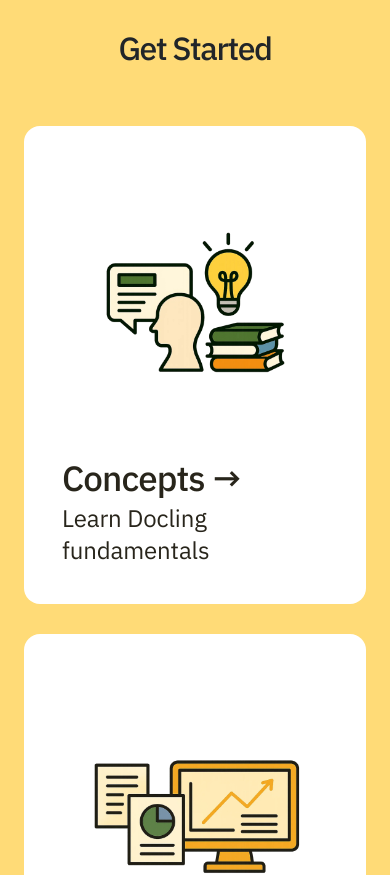
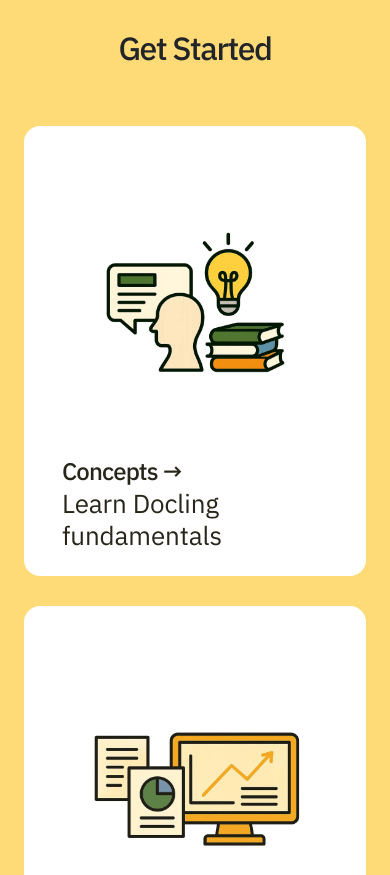
Before and after one commit to docling-project/website, a Next.js app: page / in a window 390 px wide. Shown: the part 3600-4475 px from the top of the page. Built offline with nearby package versions, Linux system fonts and the light colour scheme.

Commit message:
responsiveness fixes on get started section

```diff
--- a/src/components/pages/Home/TrasnformContent/styles.module.scss
+++ b/src/components/pages/Home/TrasnformContent/styles.module.scss
@@ -10,7 +10,11 @@
   align-items: flex-start;
   justify-content: center;
   padding: 56px 0px;
-  @include media-breakpoint-down(md) {
+  @include media-breakpoint-down(xl) {
+    gap: var(--spacer-4);
+    padding: 0px;
+  }
+  @include media-breakpoint-down(lg) {
     gap: var(--spacer-2);
     padding: 0px;
   }
@@ -20,7 +24,7 @@
     line-height: 52px !important;
     letter-spacing: -1.12px !important;
     max-width: 620px;
-    @include media-breakpoint-down(md) {
+    @include media-breakpoint-down(lg) {
       font-size: 36px !important;
     }
   }
--- a/src/components/ui/Card/styles.module.scss
+++ b/src/components/ui/Card/styles.module.scss
@@ -9,7 +9,26 @@
   border-radius: var(--spacer-2);
   color: var(--primary-body);
   background-color: var(--primary-white);
-  min-width: 653px;
+  width: 653px;
+  @include media-breakpoint-down(1385) {
+    flex-basis: 45%;
+    height: 450px;
+  }
+
+  @include media-breakpoint-down(1100) {
+    width: 450px;
+    padding: 24px;
+  }
+  @include media-breakpoint-down(lg) {
+    width: fit-content;
+    flex-basis: 40%;
+    padding: 16px;
+  }
+  @include media-breakpoint-down(md) {
+    width: 100%;
+    flex-basis: 100%;
+    padding: 38px;
+  }
   &_text {
     display: flex;
     flex-direction: column;
@@ -20,24 +39,31 @@
     font-size: 35px !important;
     letter-spacing: -0.875px !important;
     text-align: left;
+    @include media-breakpoint-down(1100) {
+      font-size: 24px !important;
+    }
   }
   &_detail {
     line-height: 32px !important;
     letter-spacing: -0.12px !important;
     text-align: left;
+    @include media-breakpoint-down(1100) {
+      font-size: 26px !important;
+    }
   }
   &_image {
     display: flex;
     justify-content: center;
     align-items: center;
     img {
+      @include media-breakpoint-down(lg) {
+        width: 100%;
+        // object-fit: contain;
+      }
       @include media-breakpoint-down(sm) {
         width: 100%;
         object-fit: contain;
       }
     }
   }
-  @include media-breakpoint-down(xl) {
-    min-width: 100%;
-  }
 }
```
